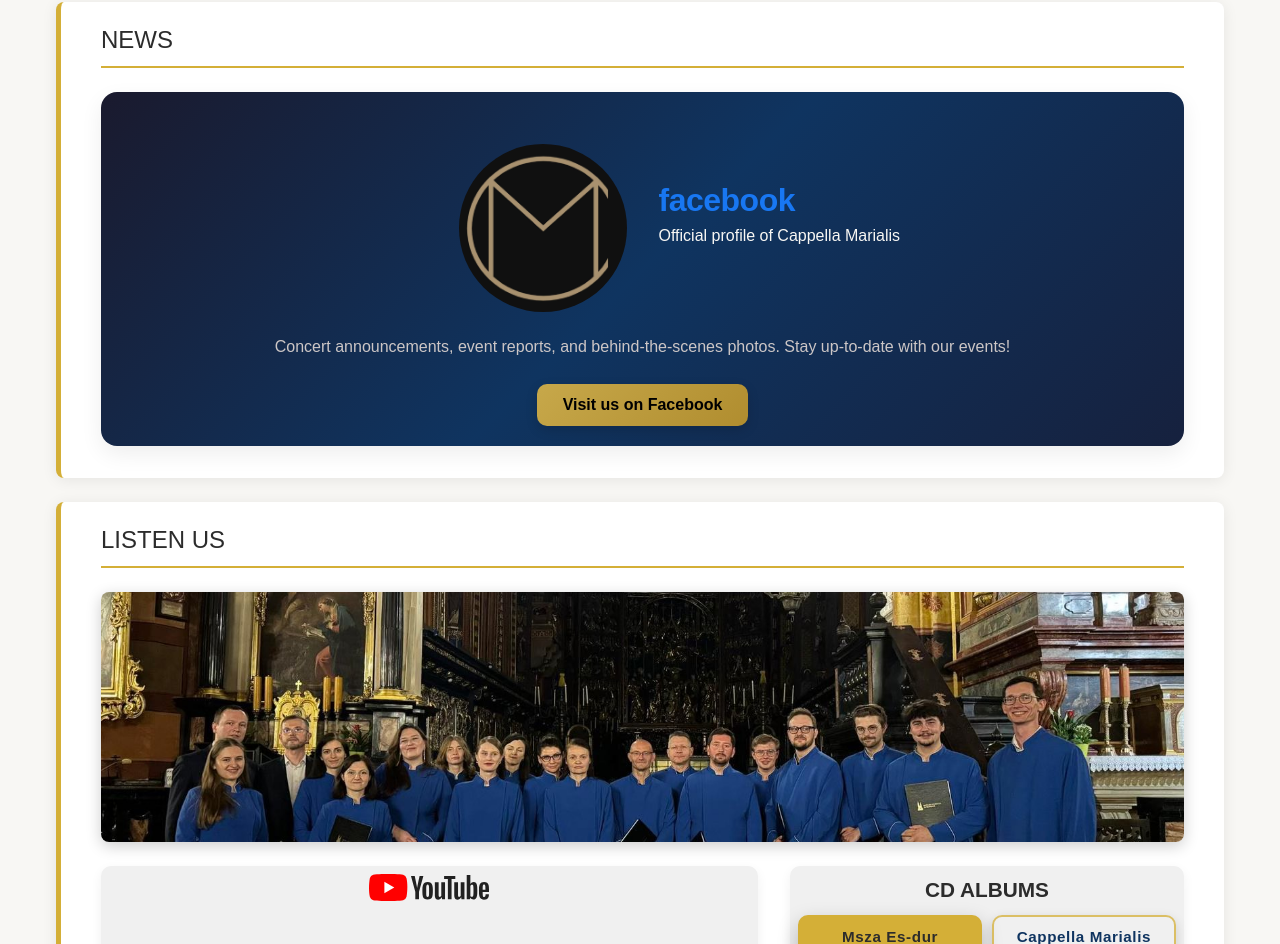
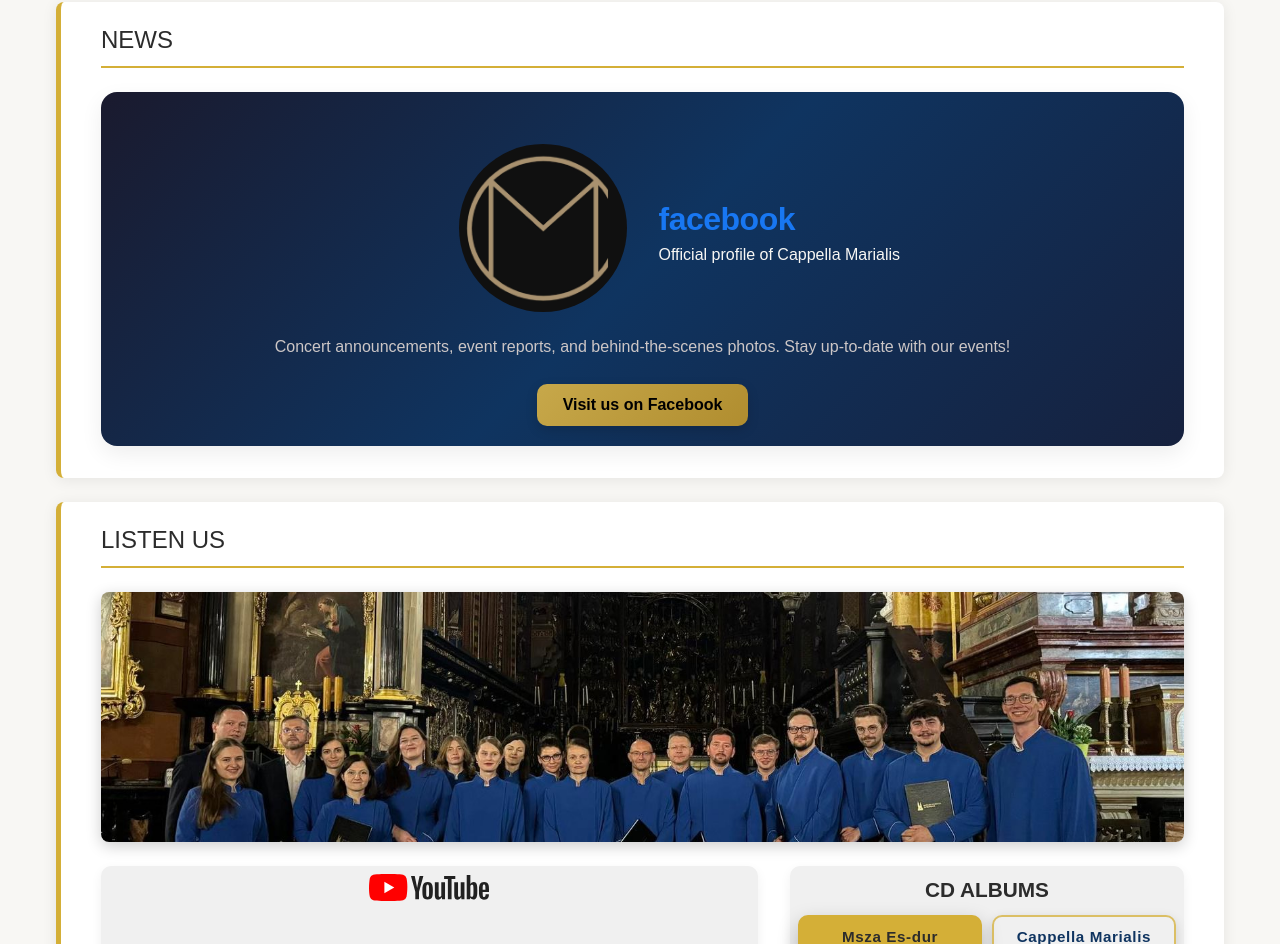
Before and after one commit to zurawskipiotr97-glitch/CappellaMarialisVercel, a website: page en.html in a window 1280 px wide. Shown: the part 1437-2381 px from the top of the page. Drawn offline with Linux system fonts and the light colour scheme; no server answers; grey boxes are pictures that could not be loaded.

Commit message:
facebook-try-center

```diff
--- a/style.css
+++ b/style.css
@@ -906,19 +906,28 @@ color: #fff;
 
 .fb-header-container
 {
+  display: flex;
+  flex-direction: column;
+  justify-content: center;
+  text-align: right;
   width: 100%;
-  justify-content: right;
-  text-align: right;
-}
-
-.fb-header-facebook{
-    text-align: left;
-  }
+  height: 100%;
+}
+
+.fb-header-facebook {
+  display: flex;
+  flex-direction: column;      /* tekst jeden pod drugim */
+  justify-content: center;     /* środek w pionie */
+  /* align-items: center;         /* środek w poziomie */
+  text-align: center;          /* centrowanie linii tekstu */
+  height: 100%;                /* ważne – musi znać wysokość */
+}
 
 .fb-note
 {
   color:#f8f7f4;
   text-align: left;
+  margin-bottom: 0;
 }
 
 .fb-text {
@@ -927,7 +936,7 @@ color: #fff;
   color: #1877f2;     /* oficjalny kolor Facebooka */
   letter-spacing: -0.5px;
   display: flex;
-  margin-top: 2rem;
+   /* margin-top: 2rem; */
 }
 
 .fb-section {
```
Also changed, not shown: index.html (+5 -3 lines).
